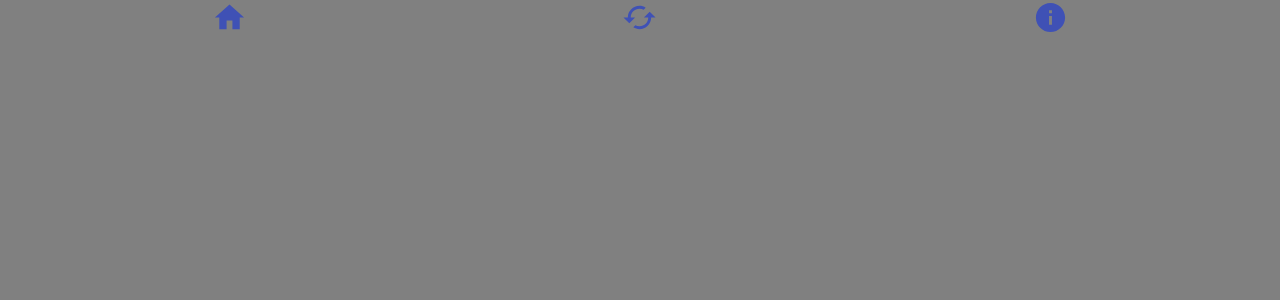
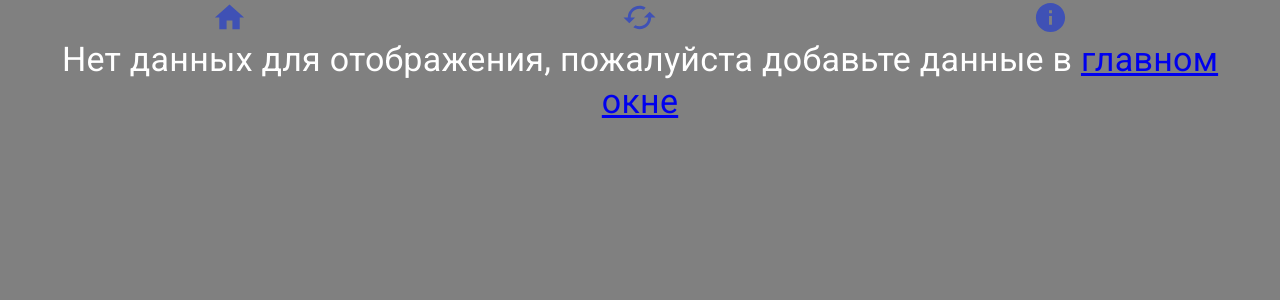
Before and after one commit to BukovY/numOperCalc, a React (Create React App) app in the folder my-app/: page /compile in a window 1280 px wide. Shown: the top 300 px of the page. Built offline with nearby package versions, Linux system fonts and the light colour scheme.

Commit message:
some fix

```diff
--- a/my-app/src/pages/CollectDay/CollectDay.tsx
+++ b/my-app/src/pages/CollectDay/CollectDay.tsx
@@ -5,6 +5,7 @@ import Box from "@material-ui/core/Box";
 import { TableDays } from "../../components/TableDays/TableDays";
 import { TableDay } from "../../components/TableDay/TableDay";
 import Typography from "@material-ui/core/Typography";
+import { NavLink } from "react-router-dom";
 
 export const CollectDay: FC = () => {
   const { data, selectedDate } = useSelector(
@@ -41,6 +42,12 @@ export const CollectDay: FC = () => {
 
   return (
     <Box>
+      {data.length == 0 && (
+        <Typography variant="h4" align="center">
+          Нет данных для отображения, пожалуйста добавьте данные в{" "}
+          <NavLink to="/">главном окне</NavLink>
+        </Typography>
+      )}
       {data.length > 0 && (
         <Box>
           <Typography variant="h3" align="center">
@@ -50,7 +57,7 @@ export const CollectDay: FC = () => {
         </Box>
       )}
 
-      {selectedDate.length > 0 && (
+      {selectedDate.length >= 1 && (
         <Box>
           <Typography variant="h3" align="center">
             Данные суммарно
--- a/my-app/src/redux/reducer/allDayReducer.ts
+++ b/my-app/src/redux/reducer/allDayReducer.ts
@@ -7,12 +7,11 @@ import {
 } from "../constants";
 
 const prevDate = localStorage.getItem("operationData");
-const prevChecked: any = localStorage.getItem("checkedDays");
 const date: Array<any> = [];
 const selectedDate: Array<any> = [];
 const initialState = {
   data: prevDate ? JSON.parse(prevDate) : date,
-  selectedDate: prevChecked ? JSON.parse(prevChecked) : selectedDate,
+  selectedDate: selectedDate,
 };
 const allDay = createSlice({
   name: "allDay",
@@ -34,13 +33,11 @@ const allDay = createSlice({
         } else {
           state.selectedDate.push(action.payload);
         }
-        localStorage.setItem("checkedDays", JSON.stringify(state.selectedDate));
       })
       .addCase(UNCHECK_DAY, (state, action: any) => {
         state.selectedDate = state.selectedDate.filter(
           (el: any) => el !== action.payload
         );
-        localStorage.setItem("checkedDays", JSON.stringify(state.selectedDate));
       });
   },
 });
```
